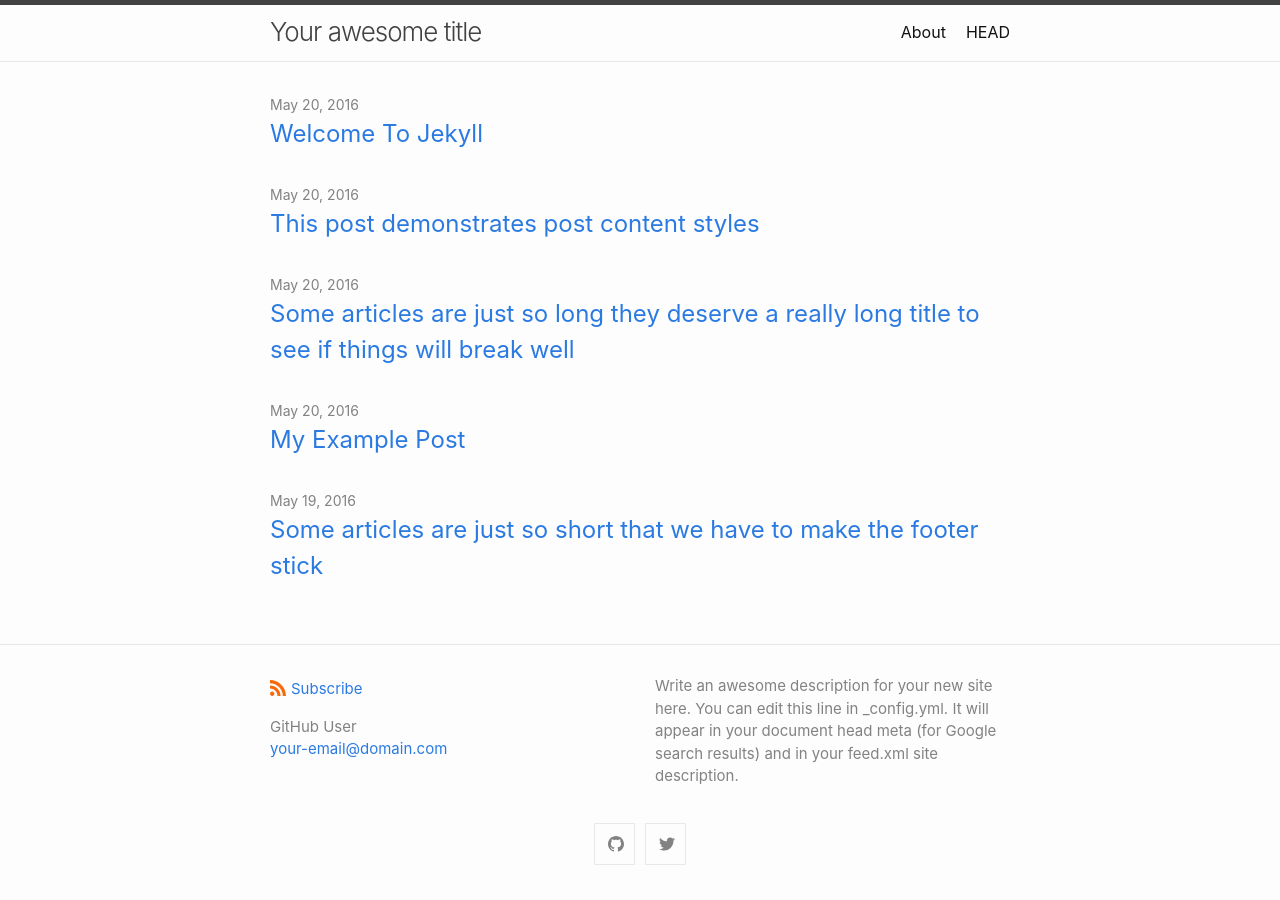
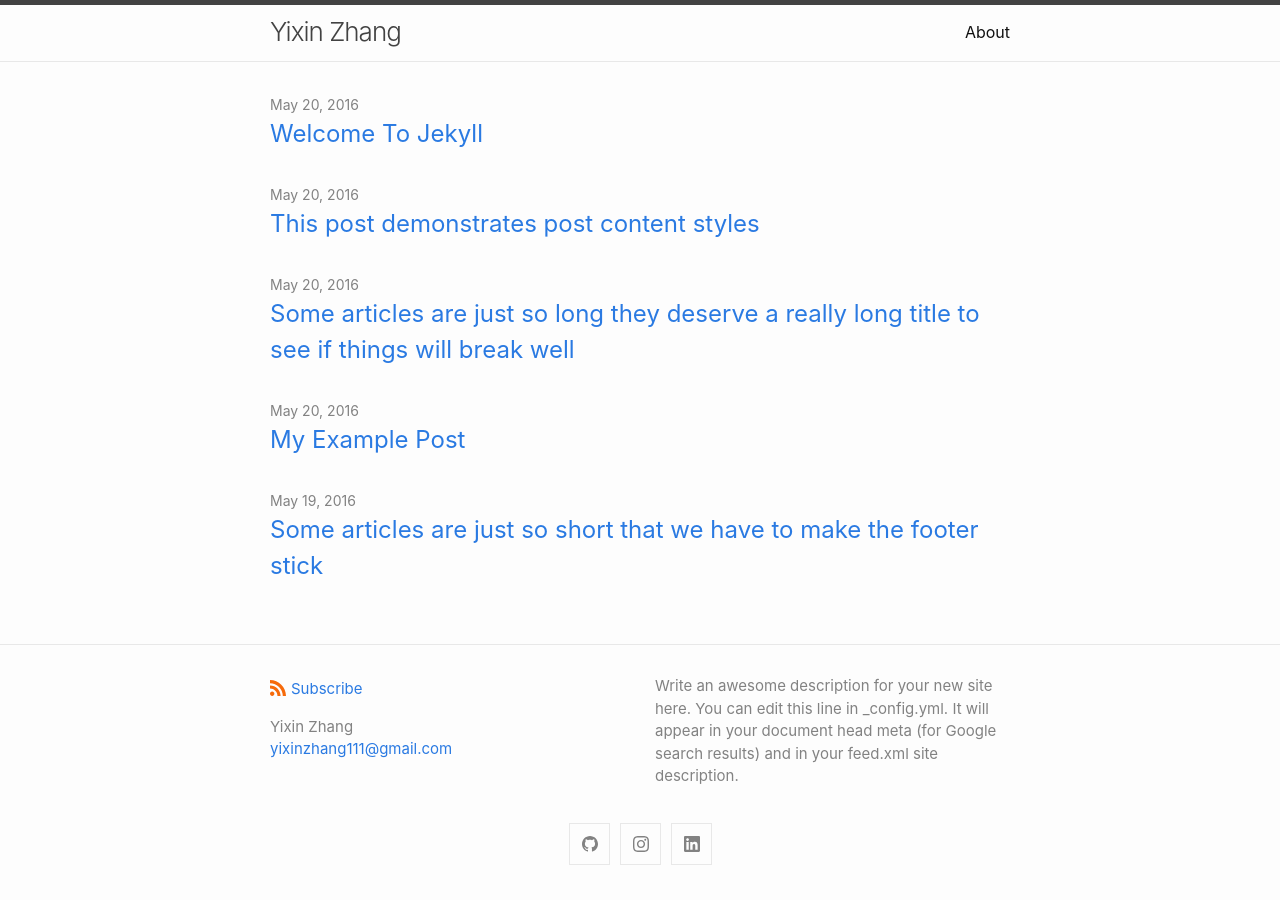
Before and after one commit to yixinzhang12/yixinzhang12.github.io, a Jekyll site: the page built from index.md, in a window 1280 px wide. Built offline with Jekyll 4.4.1, drawn with Linux system fonts in a browser that asks for light colours.

Commit message:
Update _config.yml

```diff
--- a/_config.yml
+++ b/_config.yml
@@ -1,7 +1,7 @@
-title: Your awesome title
+title: Yixin Zhang
 author:
-  name: GitHub User
-  email: your-email@domain.com
+  name: Yixin Zhang
+  email: yixinzhang111@gmail.com
 description: > # this means to ignore newlines until "show_excerpts:"
   Write an awesome description for your new site here. You can edit this
   line in _config.yml. It will appear in your document head meta (for
@@ -16,14 +16,14 @@ minima:
 
   # generate social links in footer
   social_links:
-    twitter: jekyllrb
-    github:  jekyll
+    # twitter: jekyllrb
+    github:  yixinzhang12
     # devto: jekyll
     # dribbble: jekyll
     # facebook: jekyll
     # flickr:   jekyll
-    # instagram: jekyll
-    # linkedin: jekyll
+    instagram: yixin_zhang01
+    linkedin: yixinzhang12
     # pinterest: jekyll
     # youtube: jekyll
     # youtube_channel: UC8CXR0-3I70i1tfPg1PAE1g
@@ -49,8 +49,8 @@ minima:
 
 # If you want to link only specific pages in your header, uncomment
 # this and add the path to the pages in order as they should show up
-#header_pages:
-# - about.md
+header_pages:
+ - about.md
 
 # Build settings
 theme: minima
```
